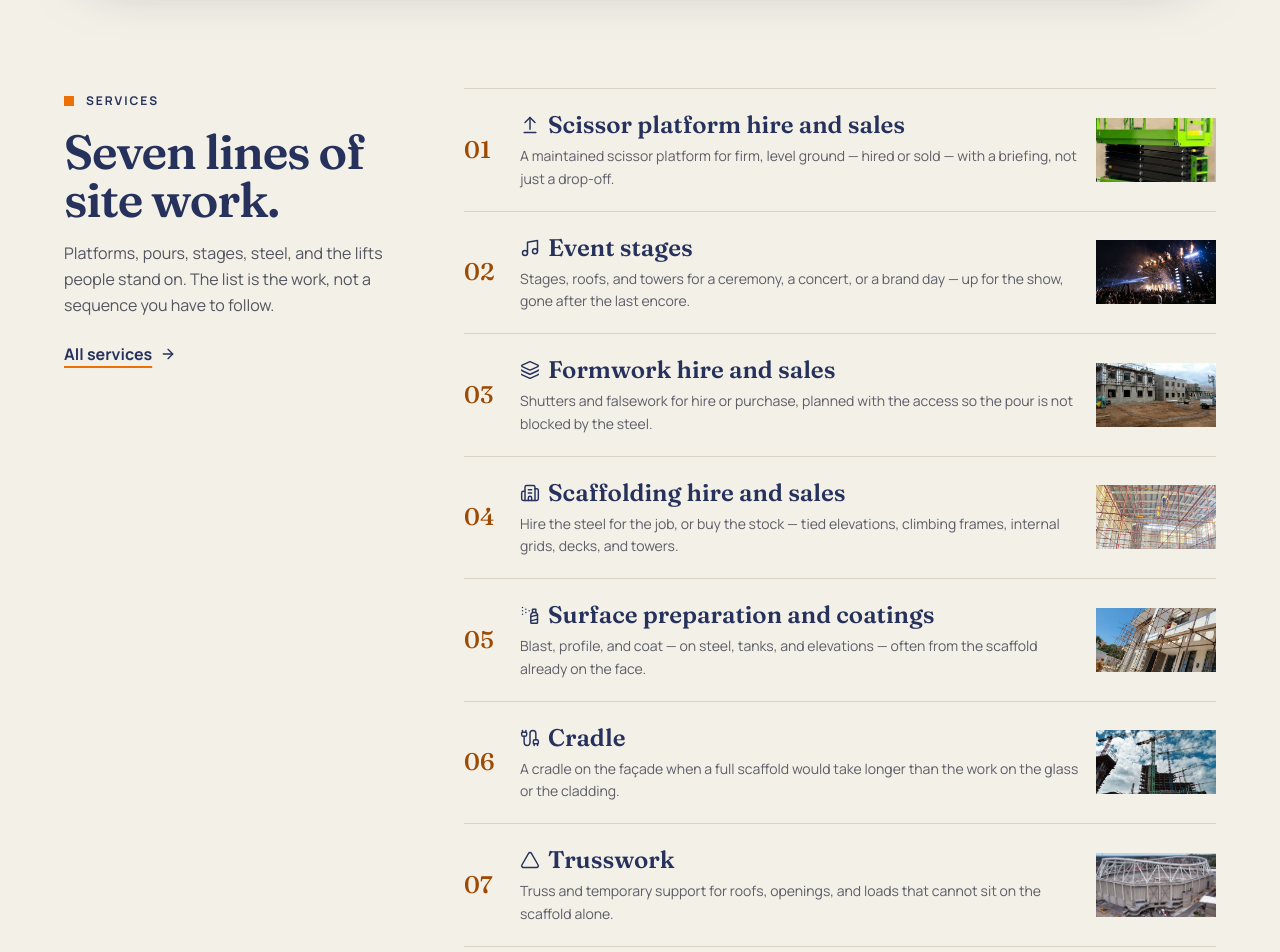
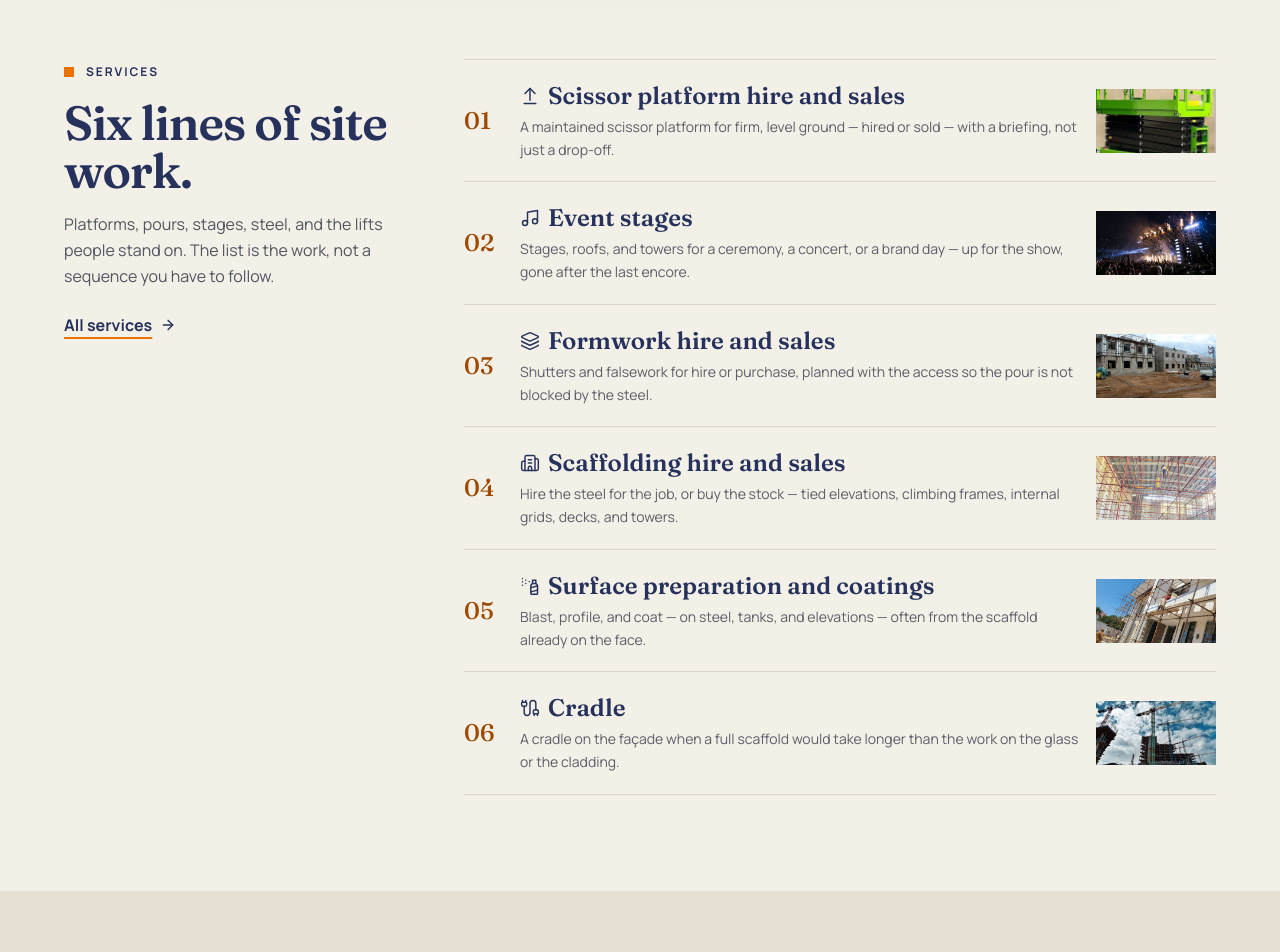
Before and after one commit to mjange04/b_h_proscaff_website, a React (Vite) app: page / in a window 1280 px wide. Shown: the part 1380-2332 px from the top of the page. Built offline with nearby package versions, Linux system fonts and the light colour scheme.

Commit message:
Remove trusswork from services

```diff
--- a/index.html
+++ b/index.html
@@ -8,7 +8,7 @@
     <title>Scaffolding Contractor in Dar es Salaam | B&H Proscaff Engineering</title>
     <meta
       name="description"
-      content="B&H Proscaff Engineering Limited provides scaffolding hire and sales, formwork hire and sales, event stages, coatings, scissor platforms, cradles, and trusswork from Salasala, Dar es Salaam."
+      content="B&H Proscaff Engineering Limited provides scaffolding hire and sales, formwork hire and sales, event stages, coatings, scissor platforms, and cradles from Salasala, Dar es Salaam."
     />
     <meta name="robots" content="index, follow, max-image-preview:large" />
     <meta name="author" content="B&H Proscaff Engineering Limited" />
@@ -19,7 +19,7 @@
     <meta property="og:title" content="Scaffolding Contractor in Dar es Salaam | B&H Proscaff Engineering" />
     <meta
       property="og:description"
-      content="B&H Proscaff Engineering Limited provides scaffolding hire and sales, formwork hire and sales, event stages, coatings, scissor platforms, cradles, and trusswork from Salasala, Dar es Salaam."
+      content="B&H Proscaff Engineering Limited provides scaffolding hire and sales, formwork hire and sales, event stages, coatings, scissor platforms, and cradles from Salasala, Dar es Salaam."
     />
     <meta property="og:url" content="https://www.bhproscaffeng.com/" />
     <meta property="og:type" content="website" />
@@ -31,7 +31,7 @@
     <meta name="twitter:title" content="Scaffolding Contractor in Dar es Salaam | B&H Proscaff Engineering" />
     <meta
       name="twitter:description"
-      content="B&H Proscaff Engineering Limited provides scaffolding hire and sales, formwork hire and sales, event stages, coatings, scissor platforms, cradles, and trusswork from Salasala, Dar es Salaam."
+      content="B&H Proscaff Engineering Limited provides scaffolding hire and sales, formwork hire and sales, event stages, coatings, scissor platforms, and cradles from Salasala, Dar es Salaam."
     />
     <meta name="twitter:image" content="https://www.bhproscaffeng.com/images/internal-grid.jpg" />
     <link rel="icon" type="image/png" href="/favicon-32.png" sizes="32x32" />
--- a/scripts/prerender.mjs
+++ b/scripts/prerender.mjs
@@ -18,7 +18,6 @@ const routes = [
   "/services/scaffolding",
   "/services/surface-coatings",
   "/services/cradle",
-  "/services/trusswork",
   "/projects",
   "/approach",
   "/contact",
--- a/src/components/ServiceGlyph.tsx
+++ b/src/components/ServiceGlyph.tsx
@@ -5,7 +5,6 @@ import {
   Layers,
   Music,
   SprayCan,
-  Triangle,
   type LucideIcon,
 } from "lucide-react"
 import type { ServiceIconName } from "../data/services"
@@ -13,7 +12,6 @@ import type { ServiceIconName } from "../data/services"
 const ICONS: Record<ServiceIconName, LucideIcon> = {
   scaffold: Building2,
   formwork: Layers,
-  truss: Triangle,
   events: Music,
   coatings: SprayCan,
   scissor: ArrowUpFromLine,
--- a/src/data/services.ts
+++ b/src/data/services.ts
@@ -1,7 +1,6 @@
 export type ServiceIconName =
   | "scaffold"
   | "formwork"
-  | "truss"
   | "events"
   | "coatings"
   | "scissor"
@@ -42,10 +41,14 @@ export const SERVICE_ALIASES: Record<string, string> = {
   "mobile-towers": "scaffolding",
   "event-structures": "event-stages",
   "suspended-access": "cradle",
-  "truss-support": "trusswork",
 }
 
-export const RETIRED_SERVICE_SLUGS = new Set(["site-materials", "crew-training"])
+export const RETIRED_SERVICE_SLUGS = new Set([
+  "site-materials",
+  "crew-training",
+  "trusswork",
+  "truss-support",
+])
 
 export const SERVICES: Service[] = [
   {
@@ -310,48 +313,6 @@ export const SERVICES: Service[] = [
         ],
       },
     ],
-  },
-  {
-    slug: "trusswork",
-    title: "Trusswork",
-    seoTitle: "Trusswork in Dar es Salaam | B&H Proscaff",
-    description:
-      "Steel truss and temporary structural support from B&H Proscaff in Dar es Salaam: load paths agreed first, then the members go in, then they come out when the building can take the load.",
-    summary: "Truss and temporary support for roofs, openings, and loads that cannot sit on the scaffold alone.",
-    image: "/images/truss.jpg",
-    imageAlt: "Large steel roof truss spanning an open structure during construction",
-    imageCredit: "Photograph: Wikimedia Commons, steel roof truss (CC BY-SA).",
-    icon: "truss",
-    points: [
-      "Appraisal of what is being carried, and what it is allowed to sit on",
-      "Supply and installation of truss and support members for that load",
-      "Temporary support through an opening, a roof lift, or a weakened bay",
-      "Interfaces with scaffold so the two structures are not sharing a standard by accident",
-      "A written word on when the support can come out",
-      "Strike once the permanent work can take the load",
-    ],
-    needs: [
-      "What is being supported, and for how long",
-      "Drawings or a measured sketch of the span",
-      "What sits underneath: a slab, a wall, or another temporary structure",
-      "Who on site signs the sequence",
-    ],
-    intro:
-      "A scaffold is for people. When the load is a roof, a beam, or a bay that has been cut open, the answer is truss and support — sized for that load, stood on something that can hold it, and taken out when the permanent work is ready.",
-    sections: [
-      {
-        heading: "Do not hang this on a working lift",
-        paragraphs: [
-          "We have seen sites hang a roof member from a scaffold because it was already there. That is not a method. If the load is structural, we treat it as structural: the path to the ground is agreed, the members are installed for that path, and nobody uses the support as a climbing frame.",
-        ],
-      },
-      {
-        heading: "In, then out",
-        paragraphs: [
-          "Temporary support that stays “just in case” becomes part of the building by neglect. We want a date, or a hold-point, for removal. If the permanent work is late, we come back and look again. We do not leave steel in because it is convenient.",
-        ],
-      },
-    ],
   }
 
 ]
--- a/src/data/site.ts
+++ b/src/data/site.ts
@@ -74,10 +74,9 @@ export function localBusinessNode() {
       "Protective coatings",
       "Scissor lift hire",
       "Cradle",
-      "Trusswork",
     ],
     description:
-      "B&H Proscaff Engineering Limited provides scaffolding hire and sales, formwork hire and sales, event stages, coatings, scissor platforms, cradles, and trusswork from Salasala, Dar es Salaam.",
+      "B&H Proscaff Engineering Limited provides scaffolding hire and sales, formwork hire and sales, event stages, coatings, scissor platforms, and cradles from Salasala, Dar es Salaam.",
   }
 }
 
--- a/src/pages/AboutPage.tsx
+++ b/src/pages/AboutPage.tsx
@@ -5,7 +5,7 @@ import { breadcrumbNode, fullAddress, localBusinessNode, webPageNode } from "../
 
 const TITLE = "About B&H Proscaff Engineering Limited | Salasala"
 const DESCRIPTION =
-  "B&H Proscaff Engineering Limited is based in Salasala, Dar es Salaam. Scaffolding hire and sales, formwork hire and sales, event stages, coatings, platforms, cradles, and trusswork."
+  "B&H Proscaff Engineering Limited is based in Salasala, Dar es Salaam. Scaffolding hire and sales, formwork hire and sales, event stages, coatings, platforms, and cradles."
 
 const EXPECTATIONS = [
   {
@@ -59,7 +59,7 @@ export default function AboutPage() {
             <h2 className="h-display text-3xl sm:text-4xl">The company is the work.</h2>
             <div className="mt-6 space-y-4 text-base leading-relaxed text-ink/80">
               <p>
-                B&H Proscaff Engineering Limited stands scaffolds, and the work that sits beside them: formwork hire, event stages, coatings, cradles, and trusswork. A house being finished, a block still in frame, a hall under a roof, a yard that needs a deck: those are still the jobs. The rest of the list is what those jobs usually pull in next.
+                B&H Proscaff Engineering Limited stands scaffolds, and the work that sits beside them: formwork hire, event stages, coatings, and cradles. A house being finished, a block still in frame, a hall under a roof, a yard that needs a deck: those are still the jobs. The rest of the list is what those jobs usually pull in next.
               </p>
               <p>
                 We do not leave a bundle of tubes and hope the site sorts the ties. The layout is agreed, a crew erects it, and the same crew takes it down. If the programme is in Dar es Salaam, Salasala is a short run for the truck. If the site is further out in Tanzania, say so when you call and we will tell you whether we can man it properly.
--- a/src/pages/HomePage.tsx
+++ b/src/pages/HomePage.tsx
@@ -10,7 +10,7 @@ import { SITE, breadcrumbNode, localBusinessNode, webPageNode } from "../data/si
 
 const TITLE = "Scaffolding Contractor in Dar es Salaam | B&H Proscaff Engineering"
 const DESCRIPTION =
-  "B&H Proscaff Engineering Limited provides scaffolding hire and sales, formwork hire and sales, event stages, coatings, scissor platforms, cradles, and trusswork from Salasala, Dar es Salaam."
+  "B&H Proscaff Engineering Limited provides scaffolding hire and sales, formwork hire and sales, event stages, coatings, scissor platforms, and cradles from Salasala, Dar es Salaam."
 
 const FACTS = [
   { label: "Base", value: "Salasala, Dar es Salaam" },
@@ -49,7 +49,7 @@ export default function HomePage() {
             <span className="block">Your trades do the work.</span>
           </h1>
           <p className="mt-6 max-w-2xl text-lg leading-relaxed text-ink/80">
-            B&H Proscaff Engineering Limited stands the access, then the rest of the site work that hangs off it: formwork hire, event stages, coatings, cradles, and trusswork. When a machine is the quicker way up, we hire or sell a scissor platform instead.
+            B&H Proscaff Engineering Limited stands the access, then the rest of the site work that hangs off it: formwork hire, event stages, coatings, and cradles. When a machine is the quicker way up, we hire or sell a scissor platform instead.
           </p>
           <div className="mt-8 flex flex-col gap-3 sm:flex-row">
             <Button to="/contact">Request a crew</Button>
@@ -94,7 +94,7 @@ export default function HomePage() {
           <div className="lg:col-span-4">
             <p className="eyebrow">Services</p>
             <h2 id="services-heading" className="h-display mt-4 text-4xl sm:text-5xl">
-              Seven lines of site work.
+              Six lines of site work.
             </h2>
             <p className="mt-4 text-base leading-relaxed text-ink/75">
               Platforms, pours, stages, steel, and the lifts people stand on. The list is the work, not a sequence you have to follow.
--- a/src/pages/ServicesPage.tsx
+++ b/src/pages/ServicesPage.tsx
@@ -8,7 +8,7 @@ import { breadcrumbNode, localBusinessNode, webPageNode } from "../data/site"
 
 const TITLE = "Scaffolding Services in Dar es Salaam | B&H Proscaff"
 const DESCRIPTION =
-  "Scaffolding hire and sales, formwork hire and sales, event stages, coatings, scissor platforms, cradles, and trusswork from B&H Proscaff in Dar es Salaam."
+  "Scaffolding hire and sales, formwork hire and sales, event stages, coatings, scissor platforms, and cradles from B&H Proscaff in Dar es Salaam."
 
 export default function ServicesPage() {
   return (
@@ -40,7 +40,7 @@ export default function ServicesPage() {
       <PageHeader
         eyebrow="Services"
         title="The work we take on."
-        lede="Seven lines of site work. Pick the one that sounds like your job, or send a photograph and we will pick it with you."
+        lede="Six lines of site work. Pick the one that sounds like your job, or send a photograph and we will pick it with you."
         crumbs={[
           { label: "Home", to: "/" },
           { label: "Services" },
```
Also changed, not shown: 1 other file (tests, documents, lock files or other folders).
